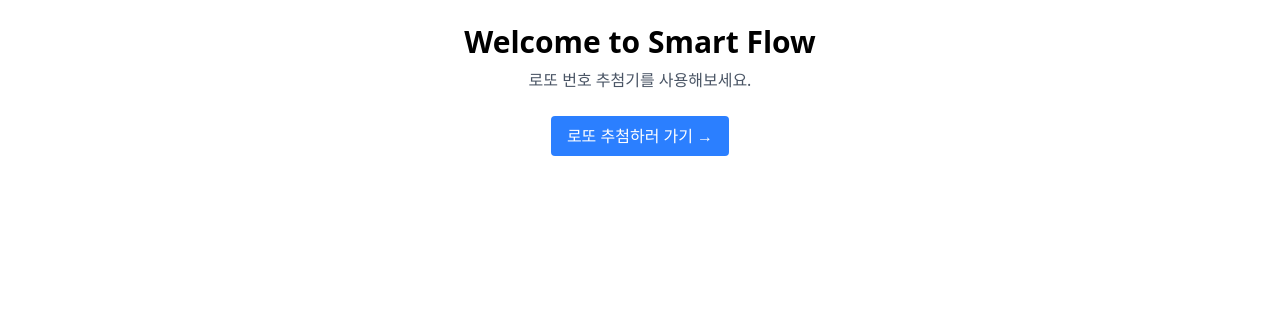
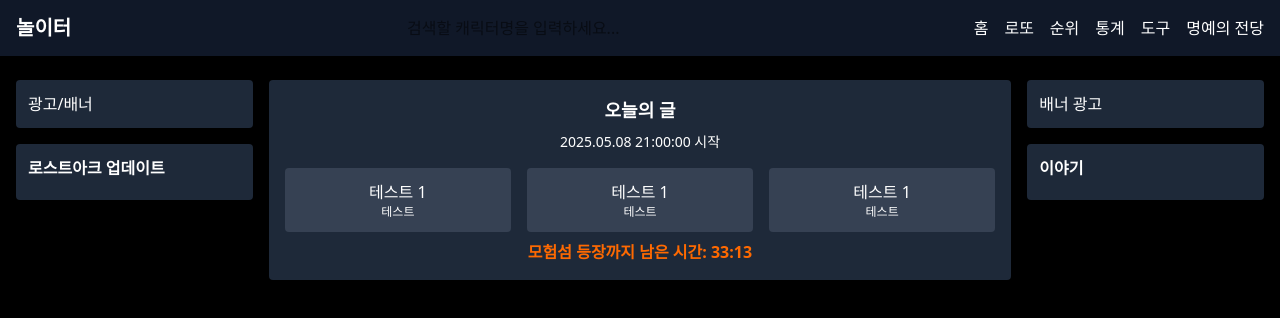
Before and after one commit to gusdnr205/samartBoard, a React (Vite) app in the folder smartflow/: page / in a window 1280 px wide. Shown: the top 318 px of the page. Built offline with nearby package versions, Linux system fonts and the light colour scheme.

Commit message:
화면수정 커밋밋

```diff
--- a/smartflow/src/pages/Home.tsx
+++ b/smartflow/src/pages/Home.tsx
@@ -1,17 +1,82 @@
-import { Link } from 'react-router-dom';
+import React from 'react';
 
 export default function Home() {
   return (
-    <div className="p-6 text-center">
-      <h1 className="text-3xl font-bold">Welcome to Smart Flow</h1>
-      <p className="mt-2 text-gray-600">로또 번호 추첨기를 사용해보세요.</p>
+    <div className="min-h-screen bg-black text-white font-sans">
+      {/* Top Navigation */}
+      <header className="bg-gray-900 py-3 px-4 flex justify-between items-center">
+        <h1 className="text-xl font-bold">놀이터</h1>
+        <input
+          type="text"
+          placeholder="검색할 캐릭터명을 입력하세요..."
+          className="px-3 py-1 rounded-md text-black"
+        />
+        <nav className="space-x-4">
+          <a href="/" className="hover:underline">홈</a>
+          <a href="/lotto" className="hover:underline">로또</a>
+          <a href="#" className="hover:underline">순위</a>
+          <a href="#" className="hover:underline">통계</a>
+          <a href="#" className="hover:underline">도구</a>
+          <a href="#" className="hover:underline">명예의 전당</a>
+        </nav>
+      </header>
 
-      <Link
-        to="/lotto"
-        className="inline-block mt-6 px-4 py-2 bg-blue-500 text-white rounded hover:bg-blue-600 transition"
-      >
-        로또 추첨하러 가기 →
-      </Link>
+      {/* Main Layout */}
+      <main className="grid grid-cols-5 gap-4 px-4 py-6">
+        {/* Left Sidebar */}
+        <aside className="col-span-1 space-y-4">
+          <div className="bg-gray-800 p-3 rounded">광고/배너</div>
+          <div className="bg-gray-800 p-3 rounded">
+            <h2 className="font-semibold mb-2">로스트아크 업데이트</h2>
+            <ul className="text-sm list-disc list-inside">
+              {/* <li>05월 07일 업데이트</li>
+              <li>04월 23일 업데이트</li>
+              <li>04월 16일 업데이트</li>
+              <li>04월 09일 업데이트</li>
+              <li>04월 02일 업데이트</li> */}
+            </ul>
+          </div>
+        </aside>
+
+        {/* Center Content */}
+        <section className="col-span-3 space-y-6">
+          <div className="bg-gray-800 p-4 rounded text-center">
+            <h2 className="text-lg font-semibold mb-2">오늘의 글</h2>
+            <p className="text-sm">2025.05.08 21:00:00 시작</p>
+            <div className="grid grid-cols-3 gap-4 mt-4">
+              <div className="bg-gray-700 p-3 rounded">
+                <h3 className="font-medium">테스트 1</h3>
+                <p className="text-xs">테스트</p>
+              </div>
+              <div className="bg-gray-700 p-3 rounded">
+              <h3 className="font-medium">테스트 1</h3>
+              <p className="text-xs">테스트</p>
+              </div>
+              <div className="bg-gray-700 p-3 rounded">
+              <h3 className="font-medium">테스트 1</h3>
+              <p className="text-xs">테스트</p>
+              </div>
+            </div>
+            <p className="mt-2 text-orange-500 font-bold">모험섬 등장까지 남은 시간: 33:13</p>
+          </div>
+        </section>
+
+
+        {/* Right Sidebar */}
+        <aside className="col-span-1 space-y-4">
+          <div className="bg-gray-800 p-3 rounded">배너 광고</div>
+          <div className="bg-gray-800 p-3 rounded">
+            <h2 className="font-semibold mb-2">이야기</h2>
+            <ul className="text-sm list-disc list-inside">
+              {/* <li>2024.05.14 광고 및 계정 문제</li>
+              <li>2023.12.25 크리스마스 기부</li>
+              <li>2023.11.20 자타 포럼 후기</li>
+              <li>2023.10.10 사이트 업데이트</li>
+              <li>2023.04.27 캠페인 후기</li> */}
+            </ul>
+          </div>
+        </aside>
+      </main>
     </div>
   );
 }
```
